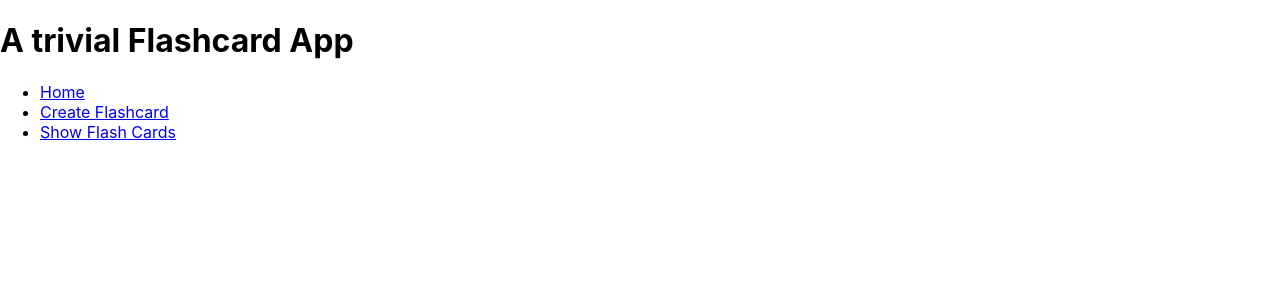
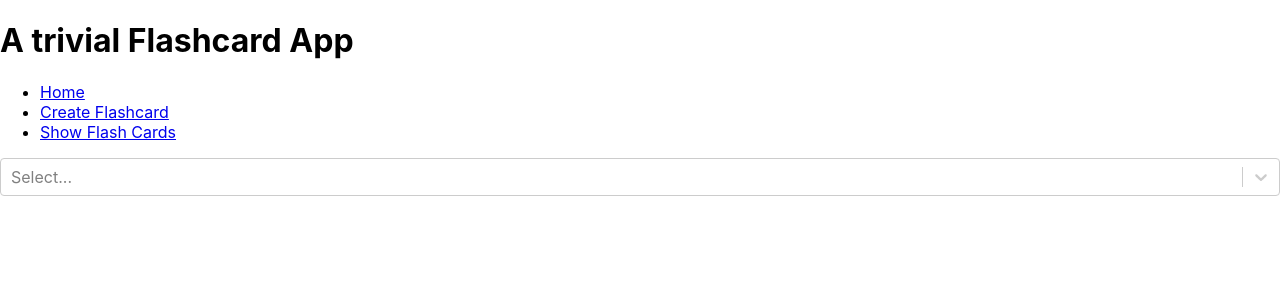
Before and after one commit to berniedovD/flashcards, a React (Create React App) app: page / in a window 1280 px wide. Shown: the top 300 px of the page. Built offline with nearby package versions, Linux system fonts and the light colour scheme.

Commit message:
Added flashcard set selector

```diff
--- a/package.json
+++ b/package.json
@@ -15,6 +15,7 @@
     "react-dom": "^18.2.0",
     "react-router-dom": "^6.6.1",
     "react-scripts": "5.0.1",
+    "react-select": "^5.7.0",
     "typescript": "^4.9.4",
     "web-vitals": "^2.1.4"
   },
--- a/src/App.tsx
+++ b/src/App.tsx
@@ -1,12 +1,19 @@
 import React from "react";
 import { BrowserRouter as Router, Routes, Route, Link } from "react-router-dom";
 import FlashcardList from "./FlashCardList";
+import Select from 'react-select';
 
 const App: React.FC = () => {
   const flashcards = [
     { question: "What is 2 + 2?", answer: "4" },
     { question: "What is the capital of France?", answer: "Paris" },
   ];
+
+  const flashcardSets: String[] = ["Flashcardset1", "Flashcardset2"];
+
+  function getListOfFS() {
+    return flashcardSets;
+  }
 
   return (
     <Router>
@@ -25,6 +32,7 @@ const App: React.FC = () => {
             </li>
           </ul>
         </nav>
+        <Select options={getListOfFS().map((n: String): {value: String, label: String} => {return {value: n, label: n}})}/>
 
         <Routes>
           <Route path="/create" element={<h1>Create Flashcard route</h1>} />
```
Also changed, not shown: 1 other file (tests, documents, lock files or other folders).
